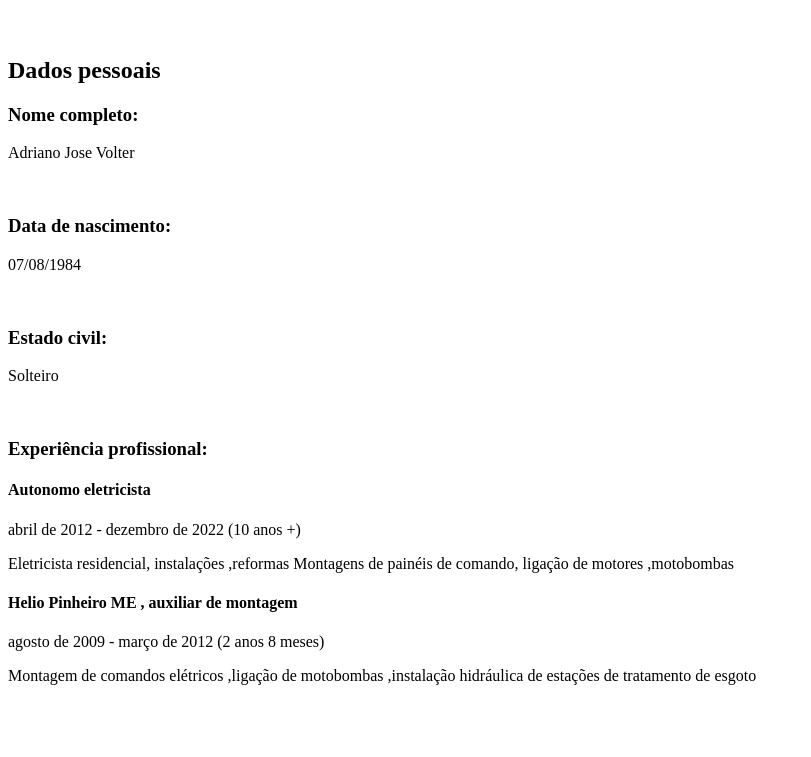
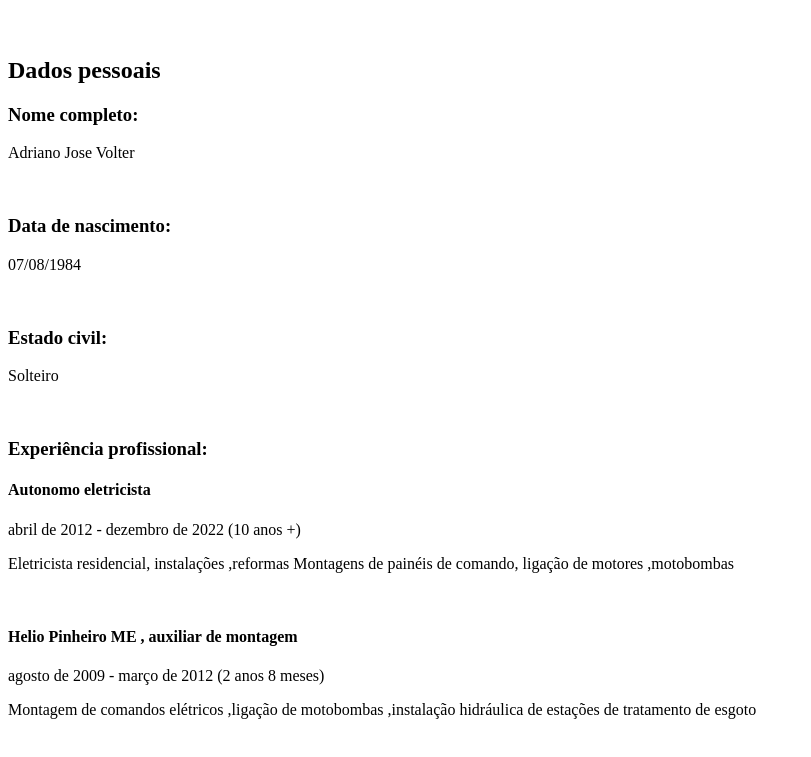
Before and after one commit to AdrianoVolter/CURSO-FULL-STACK, a plain HTML site: page aula-5/index.html in a window 1280 px wide. Shown: the part 61-818 px from the top of the page, without its empty margins (0-811 px from the left). Drawn offline with Linux system fonts and the light colour scheme.

Commit message:
curriculo

```diff
--- a/aula-5/index.html
+++ b/aula-5/index.html
@@ -21,12 +21,13 @@
         <p>abril de 2012 - dezembro de 2022 (10 anos +)</p>
         <p>Eletricista residencial, instalações ,reformas
             Montagens de painéis de comando,
-            ligação de motores ,motobombas</p>
+            ligação de motores ,motobombas</p><br>
 
         <h4>Helio Pinheiro ME , auxiliar de montagem</h4>
         <p>agosto de 2009 - março de 2012 (2 anos 8 meses)</p>
         <p>Montagem de comandos elétricos ,ligação de motobombas ,instalação
-            hidráulica de estações de tratamento de esgoto</p>
+            hidráulica de estações de tratamento de esgoto</p><br>
+
     </main>
 </body>
 </html>
```
